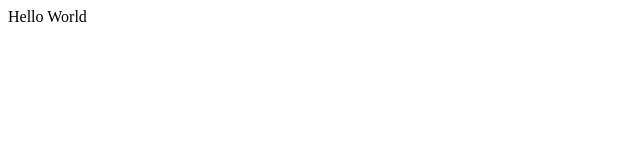
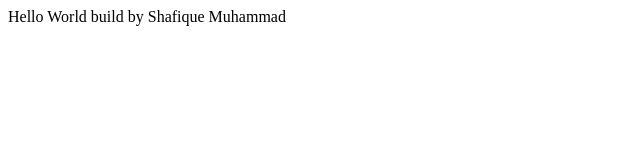
Before and after one commit to ShafiqueMuhammad/Bootcamp2020, a plain HTML site: page index.html in a window 1280 px wide. Shown: the whole page, without its empty margins (0-640 px from the left). Drawn offline with Linux system fonts and the light colour scheme.

Commit message:
updated auto_deploy.yml

```diff
--- a/index.html
+++ b/index.html
@@ -6,6 +6,6 @@
     <title>Document</title>
 </head>
 <body>
-    <ha>Hello World</ha>
+    <ha>Hello World build by Shafique Muhammad</ha>
 </body>
 </html>
```
Also changed, not shown: 1 other file.
